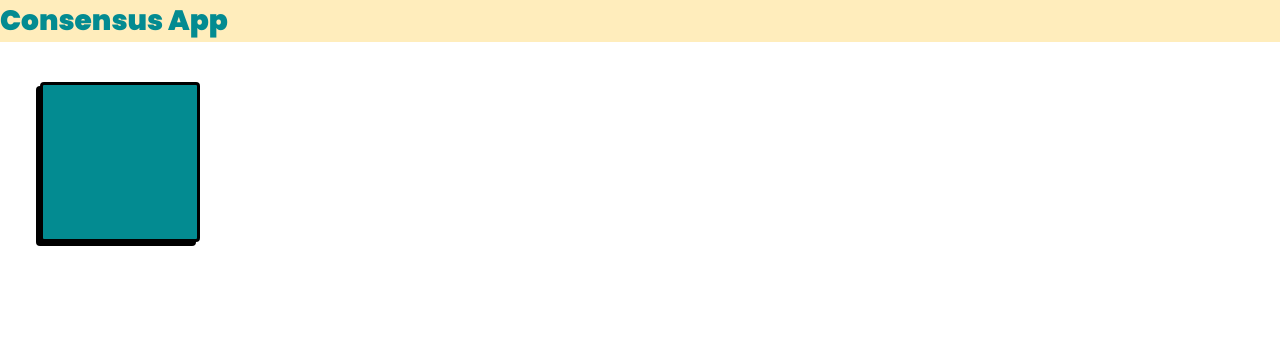
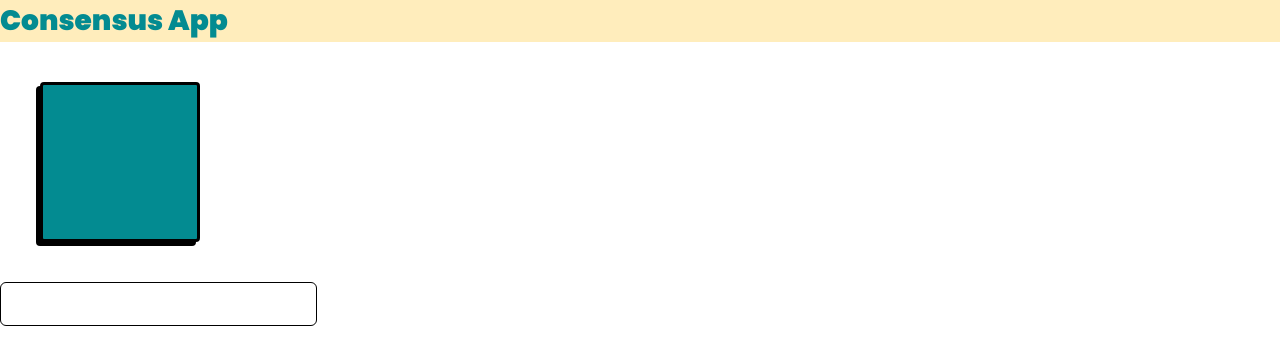
Before and after one commit to devhausleipzigacademy/camp9-final-project, a Next.js app: page / in a window 1280 px wide. Shown: the top 364 px of the page. Built offline with nearby package versions, Linux system fonts and the light colour scheme.

Commit message:
notready

```diff
--- a/app/page.tsx
+++ b/app/page.tsx
@@ -1,8 +1,11 @@
+import InputField from 'components/InputField';
+
 export default function Home() {
   return (
     <>
       <h1 className="title-black text-teal bg-yellow-light">Consensus App</h1>
       <div className=" m-10 w-40 h-40 bg-teal rounded border-brutal shadow-brutal "></div>
+      <InputField type="text" width="full"></InputField>
     </>
   );
 }
--- a/components/InputField.tsx
+++ b/components/InputField.tsx
@@ -1,56 +1,55 @@
 'use client';
 
-import { ChangeEvent } from 'react';
-import { useState } from 'react';
 import React from 'react';
 import { clsx } from 'clsx';
+import { forwardRef } from 'react';
 
 type InputFieldProps = {
-  label?: string;
+  label: string;
   placeholder?: string;
-  id: string;
-  max?: number; // Limit the input value to a maximum of characters (max)
+  //max?: number; // Limit the input value to a maximum of characters (max)
   value?: string;
-  type: 'text' | 'number' | 'email' | 'password' | 'search' | 'tel' | 'url';
+  type: 'text' | 'number' | 'email' | 'password' | 'username';
   width: 'full' | 'reduced';
-  register?: any;
-  error: Boolean;
-  errormessage?: string;
+  error?: {
+    message: string;
+  };
 };
 
-export const InputField = ({
+export const InputField = forwardRef(
+  (
+    {
+      //forward ref to pass input to parent (form) and pass back the error to component (inputField)
       placeholder,
-  id,
       label,
-  max,
-}: InputFieldProps) => {
-  const [value, setValue] = useState('');
-  const handleChange = (event: ChangeEvent<HTMLInputElement>) => {
-    const inputValue = event.target.value;
-    const truncatedValue = inputValue.slice(0, max);
-    setValue(truncatedValue);
-  };
+      width,
+      error,
+    }: InputFieldProps,
+    ref
+  ) => {
+    // const handleChange = (event: ChangeEvent<HTMLInputElement>) => {
+    //   const inputValue = event.target.value;
+    //   const truncatedValue = inputValue.slice(0, max);
+    //   setValue(truncatedValue);
+    // };
 
     return (
       <div>
-      <label>
+        <label className="body-semibold">
           {label}
-        <p className="[#FA9A5D]">{errormessage}</p>
+          {error && <p className="body-accent">{error.message}</p>}
           <input
             className={clsx(
-            'h-11 border border-black rounded-md placeholder-[#BCBCBC]',
+              ' h-11 border border-black body rounded-md  placeholder-[body-light]',
               width === 'full' ? 'width-[311px]' : 'width-[251px]',
-            error ? 'border-[#FA9A5D]' : 'border-black'
+              error ? 'border-peach body-accent' : 'border-black body'
             )}
-          id={id}
-          value={value}
             placeholder={placeholder}
-          onChange={handleChange}
-          onFocus={e => (e.target.placeholder = '')}
           ></input>
         </label>
       </div>
     );
-};
+  }
+);
 
 export default InputField;
```
Lines whose indentation alone changed are shown as unchanged.
